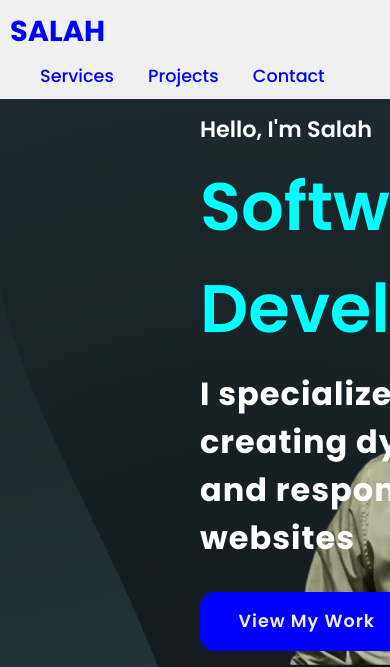
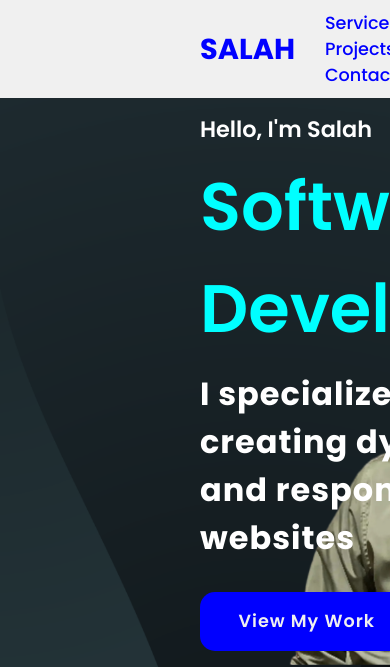
Before and after one commit to salahbltr/salahbltr.github.io, a plain HTML site: page index.html in a window 390 px wide. Shown: the top 667 px of the page. Drawn offline with Linux system fonts and the light colour scheme.

Commit message:
Update style.css

```diff
--- a/style.css
+++ b/style.css
@@ -151,19 +151,3 @@ section {
 .cards {
     background: url(images/vincentiu-solomon-ln5drpv_ImI-unsplash.jpg) no-repeat;
 }
-@media (max-width: 768px) {
-    header {
-        padding: 10px 10px; /* Adjusted padding for smaller screens */
-    }
-}
-
-/* Add a media query for even smaller screens */
-@media (max-width: 480px) {
-    header {
-        flex-direction: column; /* Change to a column layout for smaller screens */
-        align-items: flex-start;
-    }
-    .navigation {
-        margin-top: 10px; /* Add margin for better spacing */
-    }
-}
```
